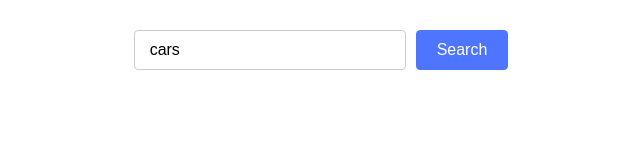
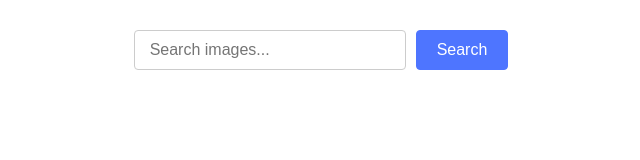
Before and after one commit to voueva/goit-js-hw-12, a plain HTML site: page index.html in a window 1280 px wide. Shown: the whole page, without its empty margins (319-959 px from the left). Drawn offline with Linux system fonts and the light colour scheme.

Commit message:
Deploying to gh-pages from @ voueva/goit-js-hw-12@ab425b2f0894310f85a9518bd63825c571ce72af 🚀

```diff
--- a/index.html
+++ b/index.html
@@ -15,7 +15,7 @@
 <body>
   <form id="searchForm" class="form">
     <input class="search-form-input" id="searchInput" type="text" name="search-text" placeholder="Search images..."
-      value="cars" required>
+      value="" required>
 
     <button class="button" type="submit">Search</button>
   </form>
```
